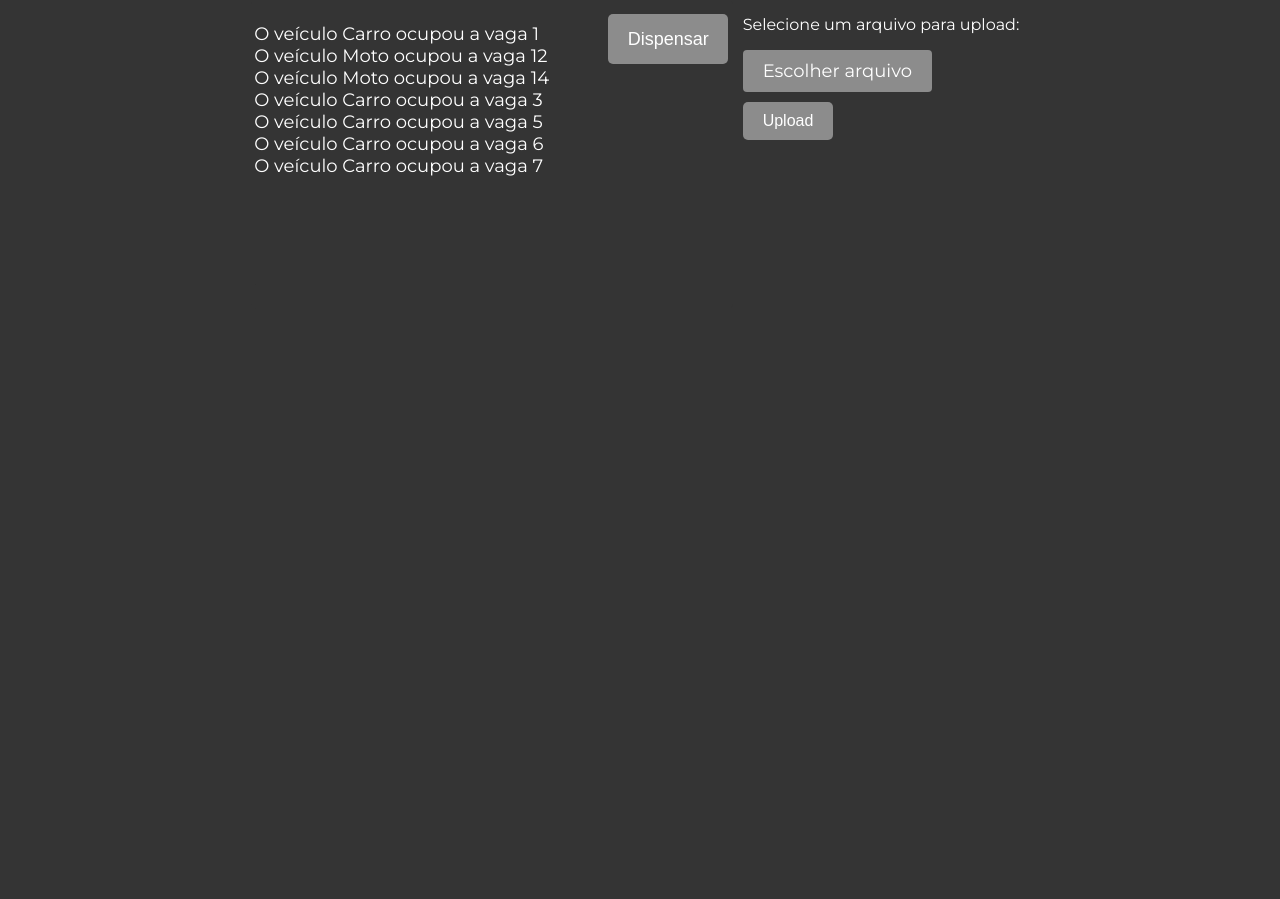
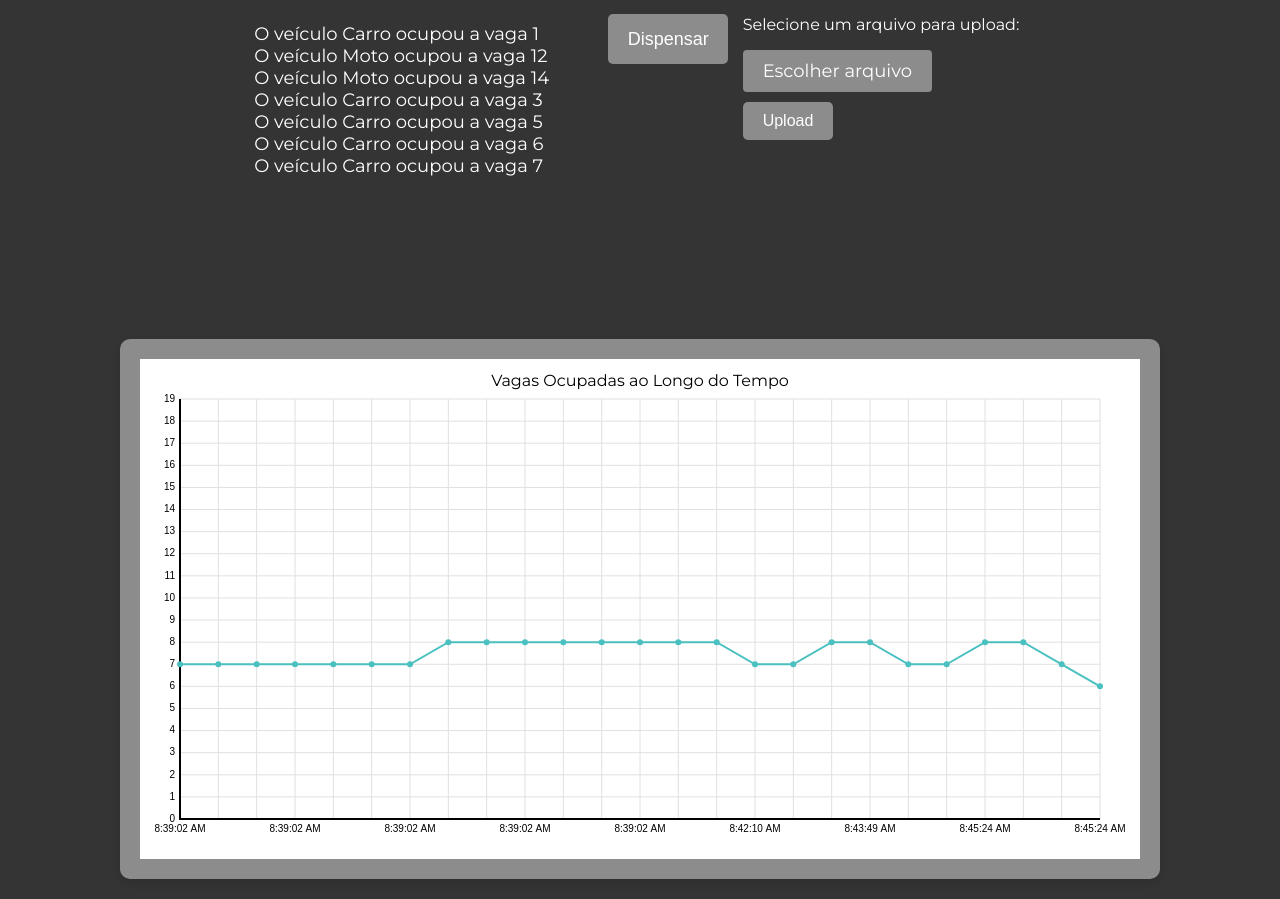
Before and after one commit to RenatoWlk/ProjetoIntegradorV, a Flask app: page / in a window 1280 px wide. Shown: the part 654-1553 px from the top of the page. Before the commit the page ends 830 px from the top, so only its background shows below. Run offline with Flask 3, Linux system fonts and the light colour scheme.

Commit message:
Gráfico de Vagas Ocupadas ao Longo do Tempo

```diff
--- a/app.py
+++ b/app.py
@@ -1,24 +1,38 @@
-# pip install flask
-# flask run
+from datetime import datetime, timezone
 import os
 import cv2
 import json
 from flask import Flask, render_template, jsonify, Response, request, redirect, url_for
 from werkzeug.utils import secure_filename
-from templates.YOLOV8 import yolo_analise_parking
-from threading import Thread, Event
+from flask_sqlalchemy import SQLAlchemy
+from templates.YOLOV8 import basic, yolo_analise_parking
 
 DADOS_YOLO_PATH = "../ProjetoIntegradorV/templates/frontend/dados_yolo.json"
+UPLOAD_FOLDER = '../ProjetoIntegradorV/static/videos'
+ALLOWED_EXTENSIONS = {'mp4', 'avi', 'mov'}
 CLASSES_PATH = '../ProjetoIntegradorV/templates/YOLOV8/classes.txt'
-UPLOAD_FOLDER = '../ProjetoIntegradorV/static/videos'
-MAX_CONTENT_LENGTH = 100 * 1024 * 1024  # 100 MB
-ALLOWED_EXTENSIONS = {'mp4', 'avi', 'mov'}
+video_path = '../ProjetoIntegradorV/static/videos/estacionamento_puc.mp4'
 
 app = Flask(__name__)
 app.config['UPLOAD_FOLDER'] = UPLOAD_FOLDER
-app.config['MAX_CONTENT_LENGTH'] = MAX_CONTENT_LENGTH
+app.config['SQLALCHEMY_DATABASE_URI'] = 'sqlite:///parking.db'
+app.config['SQLALCHEMY_TRACK_MODIFICATIONS'] = False
+db = SQLAlchemy(app)
 
-video_path = '../ProjetoIntegradorV/static/videos/estacionamento_puc.mp4'
+class ParkingOccupancy(db.Model):
+    id = db.Column(db.Integer, primary_key=True)
+    timestamp = db.Column(db.DateTime, default=datetime.now(timezone.utc).replace(tzinfo=None))
+    occupied_spaces = db.Column(db.Integer)
+
+with app.app_context():
+    db.create_all()
+
+def register_data(occupied_count):
+    occupancy_record = ParkingOccupancy(
+        occupied_spaces=occupied_count,
+    )
+    db.session.add(occupancy_record)
+    db.session.commit()
 
 @app.route('/')
 def index():
@@ -31,31 +45,41 @@ def dados_yolo():
     return jsonify(yolo_data)
 
 @app.route('/process_video', methods=['POST'])
-def process_video(stop_event):
+def process_video():
+    intervalo_segundos = 5
+    frame_count = 0
     with open(CLASSES_PATH, "r") as classes_file:
         class_list_str = classes_file.read().split("\n")
-    video = cv2.VideoCapture(video_path)
 
-    while not stop_event.is_set():
-        ret, frame = video.read()
-        if not ret:
-            break
+    while True:
+        video = cv2.VideoCapture(video_path)
+        ret = True
 
-        processed_frame = yolo_analise_parking.process_frame(frame, class_list_str)
-        _, jpeg = cv2.imencode('.jpg', processed_frame)
-        frame_bytes = jpeg.tobytes()
+        while ret:
+            ret, frame = video.read()
+            if not ret:
+                break
 
-        yield (b'--frame\r\n'
-               b'Content-Type: image/jpeg\r\n\r\n' + frame_bytes + b'\r\n')
+            processed_frame, qtdOccupied = yolo_analise_parking.process_frame(frame, class_list_str)
 
-    video.release()
+            _, jpeg = cv2.imencode('.jpg', processed_frame)
+            frame_bytes = jpeg.tobytes()
+
+            yield (b'--frame\r\n'
+                   b'Content-Type: image/jpeg\r\n\r\n' + frame_bytes + b'\r\n')
+
+            frame_count += 1
+
+            if frame_count >= intervalo_segundos * 30:
+                with app.app_context():
+                    register_data(qtdOccupied)
+                frame_count = 0
+
+        video.release()
 
 @app.route('/video_feed')
 def video_feed():
-    stop_event = Event()
-    video_thread = Thread(target=process_video, args=(stop_event,))
-    video_thread.start()
-    return Response(process_video(stop_event), mimetype='multipart/x-mixed-replace; boundary=frame')
+    return Response(process_video(), mimetype='multipart/x-mixed-replace; boundary=frame')
 
 def allowed_file(filename):
     return '.' in filename and filename.rsplit('.', 1)[1].lower() in ALLOWED_EXTENSIONS
@@ -76,5 +100,14 @@ def upload_video():
             return redirect(url_for('index'))
     return render_template('frontend/tela.html')
 
+@app.route('/occupancy')
+def get_occupancy_data():
+    records = ParkingOccupancy.query.order_by(ParkingOccupancy.timestamp).all()
+    data = {
+        'timestamps': [record.timestamp for record in records],
+        'occupied_spaces': [record.occupied_spaces for record in records],
+    }
+    return jsonify(data)
+
 if __name__ == '__main__':
     app.run(debug=True)
--- a/static/css/style.css
+++ b/static/css/style.css
@@ -216,3 +216,12 @@ footer {
     background-color: var(--highlight-color);
     color: var(--secondary-color);
 }
+
+#occupancyChart {
+    border: 20px solid var(--secondary-color);
+    background-color: var(--highlight-color);
+    border-radius: 10px;
+    box-shadow: 0 4px 8px rgba(0, 0, 0, 0.1);
+    margin: 20px auto;
+    display: block;
+}
--- a/static/script.js
+++ b/static/script.js
@@ -1,18 +1,17 @@
 const TOTAL_PARKING_SPOTS = 19;
-const UPDATE_INTERVAL = 3000; // Tempo em ms
-let refreshIntervalId;
+const UPDATE_INTERVAL_YOLO_DATA = 3000; // Tempo em ms
+const UPDATE_INTERVAL_CHART_DATA = 5000; // Tempo em ms
+const ctx = document.getElementById('occupancyChart').getContext('2d');
 
 function startVideo(){
     fetch('/process_video')
         .then(() => {
             loadYoloData();
-            refreshIntervalId = setInterval(loadYoloData, UPDATE_INTERVAL);
+            fetchOccupancyData();
+            setInterval(loadYoloData, UPDATE_INTERVAL_YOLO_DATA);
+            setInterval(fetchOccupancyData, UPDATE_INTERVAL_CHART_DATA);
         })
         .catch(error => console.error('Erro ao carregar o vídeo: ', error));
-}
-
-function stopVideo(){
-    clearInterval(refreshIntervalId)
 }
 
 function loadYoloData(){
@@ -84,17 +83,111 @@ function clearConsole(message){
 
 window.onload = startVideo;
 
-/* FUNÇÃO loadYoloData PARA SOMENTE UMA ÁREA NO ESTACIONAMENTO
-function loadYoloData() {
-    fetch('/dados_yolo')
+let occupancyChart;
+let labels = [];
+let data = [];
+
+function fetchOccupancyData() {
+    fetch('/occupancy')
         .then(response => response.json())
         .then(data => {
-            document.getElementById("bicycle").innerText = data.bicycle.toString();
-            document.getElementById("motorcycle").innerText = data.motorcycle.toString();
-            document.getElementById("car").innerText = data.car.toString();
-            document.getElementById("truck").innerText = data.truck.toString();
-            document.getElementById("person").innerText = data.person.toString();
+            labels = [];
+            occupied = [];
+            const startIndex = Math.max(data.timestamps.length - 25, 0);
+            for (let i = startIndex; i < data.timestamps.length; i++) {
+                labels.push(new Date(data.timestamps[i]));
+                occupied.push(data.occupied_spaces[i]);
+            }
+            drawChart(labels, occupied);
         })
-        .catch(error => console.error('Erro ao carregar dados do YOLO:', error))
+        .catch(error => console.error('Erro ao carregar dados: ', error));
 }
-*/
+
+function drawChart(labels, data) {
+    const canvas = document.getElementById('occupancyChart');
+    const ctx = canvas.getContext('2d');
+    ctx.clearRect(0, 0, canvas.width, canvas.height);
+
+    const maxDataPoint = Math.max(...data, TOTAL_PARKING_SPOTS);
+    const padding = 40;
+
+    const xStep = labels.length > 0 ? (canvas.width - 2 * padding) / (labels.length - 1) : 0;
+    const yStep = (canvas.height - 2 * padding) / maxDataPoint;
+
+    // Grid
+    ctx.strokeStyle = '#e0e0e0';
+    ctx.lineWidth = 1;
+    for (let i = 0; i <= maxDataPoint; i++) {
+        const y = canvas.height - padding - i * yStep;
+        ctx.beginPath();
+        ctx.moveTo(padding, y);
+        ctx.lineTo(canvas.width - padding, y);
+        ctx.stroke();
+    }
+    for (let i = 0; i < labels.length; i++) {
+        const x = padding + i * xStep;
+        ctx.beginPath();
+        ctx.moveTo(x, padding);
+        ctx.lineTo(x, canvas.height - padding);
+        ctx.stroke();
+    }
+
+    // Axes
+    ctx.strokeStyle = '#000';
+    ctx.lineWidth = 2;
+    ctx.beginPath();
+    ctx.moveTo(padding, padding);
+    ctx.lineTo(padding, canvas.height - padding);
+    ctx.lineTo(canvas.width - padding, canvas.height - padding);
+    ctx.stroke();
+
+    // Line
+    ctx.beginPath();
+    ctx.moveTo(padding, canvas.height - padding - data[0] * yStep);
+    for (let i = 1; i < data.length; i++) {
+        const x = padding + i * xStep;
+        const y = canvas.height - padding - data[i] * yStep;
+        ctx.lineTo(x, y);
+    }
+    ctx.strokeStyle = 'rgba(75, 192, 192, 1)';
+    ctx.lineWidth = 2;
+    ctx.stroke();
+
+    // Points
+    ctx.fillStyle = 'rgba(75, 192, 192, 1)';
+    for (let i = 0; i < data.length; i++) {
+        const x = padding + i * xStep;
+        const y = canvas.height - padding - data[i] * yStep;
+        ctx.beginPath();
+        ctx.arc(x, y, 3, 0, Math.PI * 2);
+        ctx.fill();
+    }
+
+    // Labels
+    const labelStep = Math.ceil(labels.length / 10);
+    ctx.fillStyle = '#000';
+    ctx.textAlign = 'center';
+    ctx.textBaseline = 'top';
+    for (let i = 0; i < labels.length; i += labelStep) {
+        const x = padding + i * xStep;
+        const y = canvas.height - padding + 5;
+        ctx.save();
+        ctx.translate(x, y);
+        ctx.fillText(labels[i].toLocaleTimeString(), 0, 0);
+        ctx.restore();
+    }
+
+    // Y-axis labels
+    ctx.textAlign = 'right';
+    ctx.textBaseline = 'middle';
+    for (let i = 0; i <= maxDataPoint; i++) {
+        const y = canvas.height - padding - i * yStep;
+        ctx.fillText(i.toString(), padding - 5, y);
+    }
+
+    // Title
+    ctx.textAlign = 'center';
+    ctx.textBaseline = 'bottom';
+    ctx.font = '16px Montserrat';
+    ctx.fillText('Vagas Ocupadas ao Longo do Tempo', canvas.width / 2, padding - 10);
+}
--- a/templates/YOLOV8/yolo_analise_parking.py
+++ b/templates/YOLOV8/yolo_analise_parking.py
@@ -86,6 +86,7 @@ model = YOLO('yolov8s.pt')
 
 # PROCESSAR FRAME DO VÍDEO
 def process_frame(frame, class_list):
+    qtdOccupied = 0
     yolo_data = {area: {"bicycle": 0, "motorcycle": 0, "car": 0, "truck": 0, "occupied": 0} for area in AREAS}
     frame_resized = cv2.resize(frame, FRAME_SIZE)
     results = model.predict(frame_resized)
@@ -103,9 +104,10 @@ def process_frame(frame, class_list):
                 if any(vehicle_type in detected_class for vehicle_type in ['bicycle', 'motorcycle', 'car', 'truck']):
                     update_yolo_data(yolo_data, frame_resized, area_name, area_points, detected_class, (x1, y1), (x2, y2))
 
+    qtdOccupied = count_occupied(yolo_data)
     draw_area(frame_resized, yolo_data)
     write_data_json(yolo_data)
-    return frame_resized
+    return frame_resized, qtdOccupied
 
 def update_yolo_data(yolo_data, frame_resized, area_name, area_points, detected_class, top_left_xy, bottom_right_xy):
     centerX = (top_left_xy[0] + bottom_right_xy[0]) // 2
@@ -116,6 +118,13 @@ def update_yolo_data(yolo_data, frame_resized, area_name, area_points, detected_
         cv2.circle(frame_resized, (centerX, centerY), 3, (0, 0, 255), 2)
         yolo_data[area_name][detected_class] = int(results_area)
         yolo_data[area_name]["occupied"] = 1
+
+def count_occupied(yolo_data):
+    qtd = 0
+    for _, area_info in yolo_data.items():
+        if area_info["occupied"] == 1:
+            qtd += 1
+    return qtd
 
 # DESENHAR ÁREA NO VÍDEO
 def draw_area(frame, yolo_data):
--- a/templates/frontend/tela.html
+++ b/templates/frontend/tela.html
@@ -8,7 +8,6 @@
     <link href="https://fonts.googleapis.com/css2?family=Montserrat:ital,wght@0,100..900;1,100..900&display=swap" rel="stylesheet">
     <title>Park View - Monitoramento de estacionamento</title>
     <link rel="stylesheet" href="{{ url_for('static', filename= 'css/style.css') }}">
-    <script src="{{ url_for('static', filename='script.js') }}"></script>
   </head>
   <body>
     <header>
@@ -83,6 +82,11 @@
         </div>
 
       </footer>
+
+      <div class="container">
+        <canvas id="occupancyChart" width="1000" height="500"></canvas>
+      </div>
     </main>
+    <script src="{{ url_for('static', filename='script.js') }}"></script>
   </body>
 </html>
```
Also changed, not shown: instance/parking.db (added).
